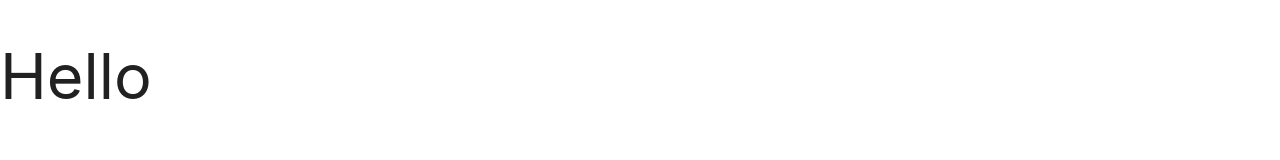
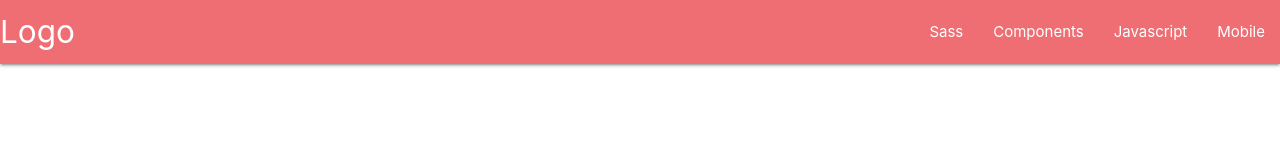
Before and after one commit to Sohe20/user-app, a plain HTML site: page index.html in a window 1280 px wide. Drawn offline with Linux system fonts and the light colour scheme.

Commit message:
add navbar and set icon

```diff
--- a/assets/js/main.js
+++ b/assets/js/main.js
@@ -0,0 +1,4 @@
+ document.addEventListener('DOMContentLoaded', function() {
+    var elems = document.querySelectorAll('.sidenav');
+    var instances = M.Sidenav.init(elems, {});
+  });
--- a/index.html
+++ b/index.html
@@ -5,12 +5,33 @@
     <meta name="viewport" content="width=device-width, initial-scale=1.0">
     <title>Document</title>
     <link rel="stylesheet" href="./assets/materialize/css/materialize.min.css">
+    <link href="https://fonts.googleapis.com/icon?family=Material+Icons" rel="stylesheet">
     <link rel="stylesheet" href="/assets/css/style.css">
 </head>
 <body>
 
 
-    <h1>Hello</h1>
+
+  <nav>
+    <div class="nav-wrapper">
+      <a href="#!" class="brand-logo">Logo</a>
+      <a href="#" data-target="mobile-demo" class="sidenav-trigger"><i class="material-icons">menu</i></a>
+      <ul class="right hide-on-med-and-down">
+        <li><a href="sass.html">Sass</a></li>
+        <li><a href="badges.html">Components</a></li>
+        <li><a href="collapsible.html">Javascript</a></li>
+        <li><a href="mobile.html">Mobile</a></li>
+      </ul>
+    </div>
+  </nav>
+
+  <ul class="sidenav" id="mobile-demo">
+    <li><a href="sass.html">Sass</a></li>
+    <li><a href="badges.html">Components</a></li>
+    <li><a href="collapsible.html">Javascript</a></li>
+    <li><a href="mobile.html">Mobile</a></li>
+  </ul>
+
 
     <script src="./assets/materialize/js/materialize.min.js"></script>
     <script src="./assets/js/main.js"></script>
```
